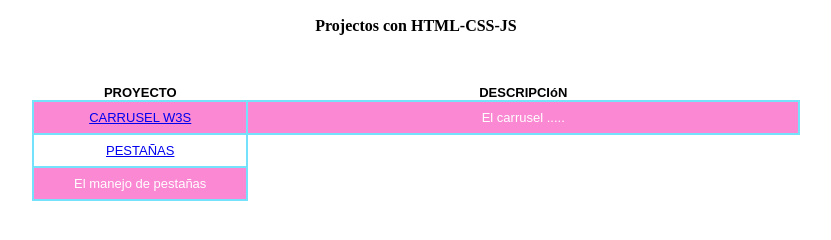
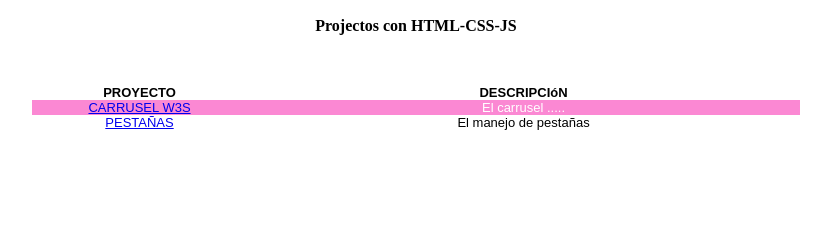
Before and after one commit to iggProjects/curso-frontend-areafor, a plain HTML site: page index.html in a window 1280 px wide. Shown: the part 70-310 px from the top of the page, without its empty margins (224-1055 px from the left). Drawn offline with Linux system fonts and the light colour scheme.

Commit message:
commit "style table"

```diff
--- a/index.html
+++ b/index.html
@@ -38,7 +38,7 @@
             font-size:13px;
         }
 
-        #tableMenuOpciones > th, td {
+        #tableMenuOpciones > td {
             border: 2px solid #75e2fb;
             text-align: center;
             padding: 8px;
@@ -71,7 +71,7 @@
     <table id="tableMenuOpciones">
         <tr><th class="th-left">PROYECTO</th><th class="th-right">DESCRIPCIóN</th></tr>
         <tr><td><a href="carrusel-w3s/index.html" target="_blank">CARRUSEL W3S</a></td><td>El carrusel .....</td></tr>
-        <tr><td><a href="./pestañas/igg-TagsPestañas-01.html" target="_blank">PESTAÑAS</a></tr><td>El manejo de pestañas</td><tr>
+        <tr><td><a href="./pestañas/igg-TagsPestañas-01.html" target="_blank">PESTAÑAS</a></td><td>El manejo de pestañas</td></tr>
     </table>
 </div>
 
```
